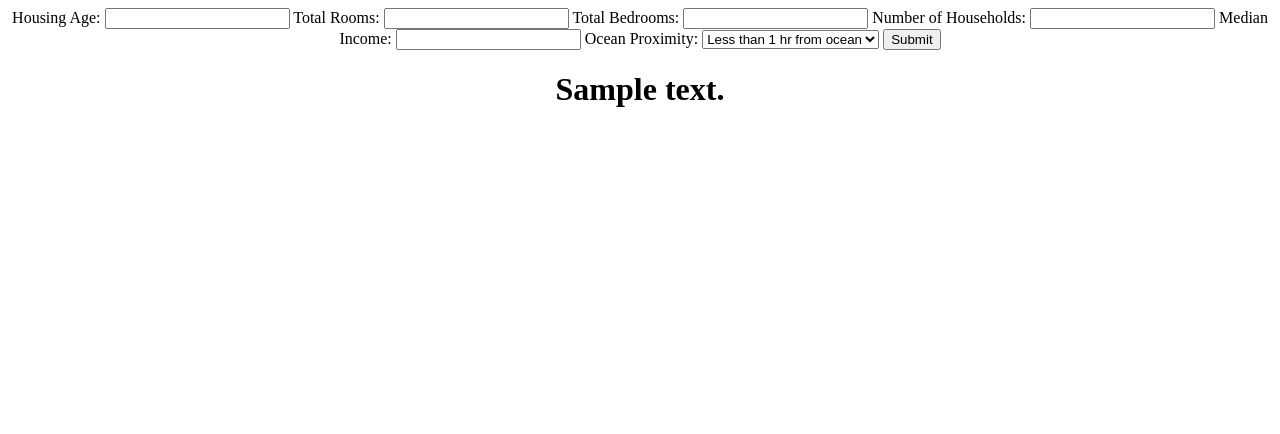
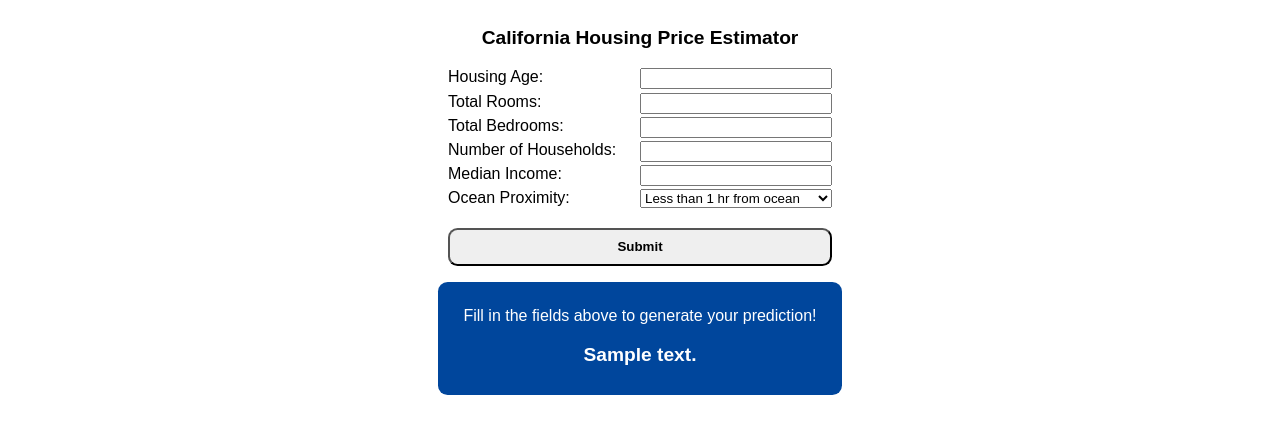
Before and after one commit to wangbertha/california-housing-price-predictor, a Flask app: template app/templates/index.html in a window 1280 px wide. Shown: the top 434 px of the page. Run offline with Flask 2, Linux system fonts and the light colour scheme; the template is opened without the code that fills it: most values are stand-ins (such as "Sample title", 1, 10 or a date in 2020).

Commit message:
Style UI and conditionally display results/message

```diff
--- a/app/app.py
+++ b/app/app.py
@@ -8,33 +8,50 @@ app = Flask(__name__)
 def hello_world():
     request_type_str = request.method
     if request_type_str == 'GET':
-        return render_template('index.html')
+        return render_template("index.html")
     else:
-        housing_age = int(request.form['housing_age'])
-        total_rooms = int(request.form['total_rooms'])
-        total_bedrooms = int(request.form['total_bedrooms'])
-        households = int(request.form['households'])
-        median_income = int(request.form['median_income'])
-        ocean_proximity = request.form['ocean_proximity']
-        h_ocean = 0
-        inland = 0
-        island = 0
-        near_bay = 0
-        near_ocean = 0
-        if ocean_proximity == "<H OCEAN":
-            h_ocean = 1
-        elif ocean_proximity == "INLAND":
-            inland = 1
-        elif ocean_proximity == "ISLAND":
-            island = 1
-        elif ocean_proximity == "NEAR BAY":
-            near_bay = 1
-        elif ocean_proximity == "NEAR OCEAN":
-            near_ocean = 1
-        test_input = np.array([[housing_age, total_rooms, median_income, h_ocean, inland, island, near_bay, near_ocean, total_bedrooms / total_rooms, total_rooms / households]])
-        with open('../model.pkl', 'rb') as file:
-            data = pickle.load(file)
+        are_inputs_valid = True
+        if not request.form['housing_age']:
+            are_inputs_valid = False
+        if not request.form['total_rooms']:
+            are_inputs_valid = False
+        if not request.form['total_bedrooms']:
+            are_inputs_valid = False
+        if not request.form['households']:
+            are_inputs_valid = False
+        if not request.form['median_income']:
+            are_inputs_valid = False
+        if not request.form['ocean_proximity']:
+            are_inputs_valid = False
+        if not are_inputs_valid:
+            return render_template("index.html", error_text = "Error: Check whether all fields inputs are provided.")
+        else:
+            housing_age = int(request.form['housing_age'])
+            total_rooms = int(request.form['total_rooms'])
+            total_bedrooms = int(request.form['total_bedrooms'])
+            households = int(request.form['households'])
+            median_income = int(request.form['median_income'])
+            ocean_proximity = request.form['ocean_proximity']
+            h_ocean = 0
+            inland = 0
+            island = 0
+            near_bay = 0
+            near_ocean = 0
+            if ocean_proximity == "<H OCEAN":
+                h_ocean = 1
+            elif ocean_proximity == "INLAND":
+                inland = 1
+            elif ocean_proximity == "ISLAND":
+                island = 1
+            elif ocean_proximity == "NEAR BAY":
+                near_bay = 1
+            elif ocean_proximity == "NEAR OCEAN":
+                near_ocean = 1
+            test_input = np.array([[housing_age, total_rooms, median_income, h_ocean, inland, island, near_bay, near_ocean, total_bedrooms / total_rooms, total_rooms / households]])
+            print(test_input)
+            with open('../model.pkl', 'rb') as file:
+                data = pickle.load(file)
 
-        regressor_loaded = data["model"]
-        prediction = regressor_loaded.predict(test_input)
-        return render_template("index.html", prediction_text = "The Predicted Housing Price is {}".format(prediction))
+            regressor_loaded = data["model"]
+            prediction = regressor_loaded.predict(test_input)
+            return render_template("index.html", prediction_text = "Prediction: ${:,}".format(int(prediction[0])))
--- /dev/null
+++ b/app/static/css/index.css
@@ -0,0 +1,60 @@
+.container {
+    font-family: Arial, Helvetica, sans-serif;
+    margin: auto;
+    width: 24rem;
+    display: flex;
+    flex-direction: column;
+    align-items: center;
+}
+
+.header {
+    font-size: 1.2rem;
+    font-weight: 700;
+}
+
+.prediction-form {
+    display: flex;
+    flex-direction: column;
+    gap: 0.2rem;
+}
+
+label {
+    display: flex;
+    width: 24rem;
+    justify-content: space-between;
+}
+
+input, select {
+    width: 12rem;
+}
+
+button {
+    margin-top: 1rem;
+    border-radius: 0.6rem;
+    padding: 0.6rem;
+    font-weight: 700;
+}
+
+button:hover {
+    background-color: #c1c1c1;
+}
+
+.prediction-container {
+    width: 100%;
+    text-align: center;
+    border-radius: 0.6rem;
+    padding: 0.6rem;
+    background-color: #00469c;
+    color: #fff;
+}
+
+.prediction {
+    font-weight: 700;
+    font-size: 1.2rem;
+}
+
+.error {
+    font-style: italic;
+    font-size: 0.8rem;
+    color: #ff9d9d;
+}
--- a/app/templates/index.html
+++ b/app/templates/index.html
@@ -1,10 +1,27 @@
-<center>
-  <form method="POST">
-    <label for="">Housing Age: <input name="housing_age" /></label>
-    <label for="">Total Rooms: <input name="total_rooms" /></label>
-    <label for="">Total Bedrooms: <input name="total_bedrooms" /></label>
-    <label for="">Number of Households: <input name="households" /></label>
-    <label for="">Median Income: <input name="median_income" /></label>
+<link
+  rel="stylesheet"
+  type="text/css"
+  href="{{ url_for('static',filename='css/index.css') }}"
+/>
+
+<div class="container">
+  <p class="header">California Housing Price Estimator</p>
+  <form method="POST" class="prediction-form">
+    <label for=""
+      >Housing Age: <input type="number" name="housing_age"
+    /></label>
+    <label for=""
+      >Total Rooms: <input type="number" name="total_rooms"
+    /></label>
+    <label for=""
+      >Total Bedrooms: <input type="number" name="total_bedrooms"
+    /></label>
+    <label for=""
+      >Number of Households: <input type="number" name="households"
+    /></label>
+    <label for=""
+      >Median Income: <input type="number" name="median_income"
+    /></label>
     <label for=""
       >Ocean Proximity:
       <select name="ocean_proximity">
@@ -16,6 +33,10 @@
       </select></label
     >
     <button type="submit">Submit</button>
-    <h1 id="predi">{{ prediction_text }}</h1>
   </form>
-</center>
+  <div id="prediction-container" class="prediction-container">
+    <p>Fill in the fields above to generate your prediction!</p>
+    <p class="prediction">{{ prediction_text }}</p>
+    <p class="error">{{ error_text }}</p>
+  </div>
+</div>
```
